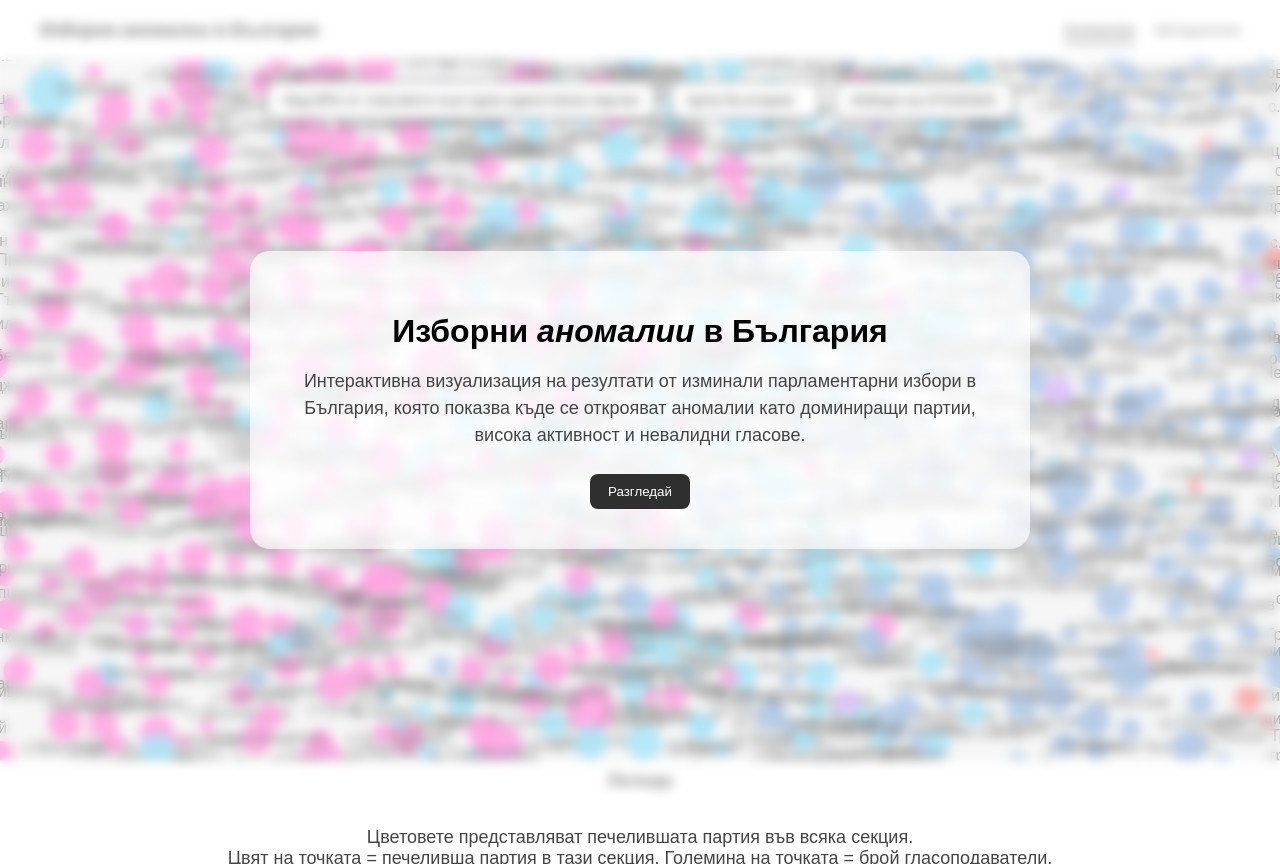
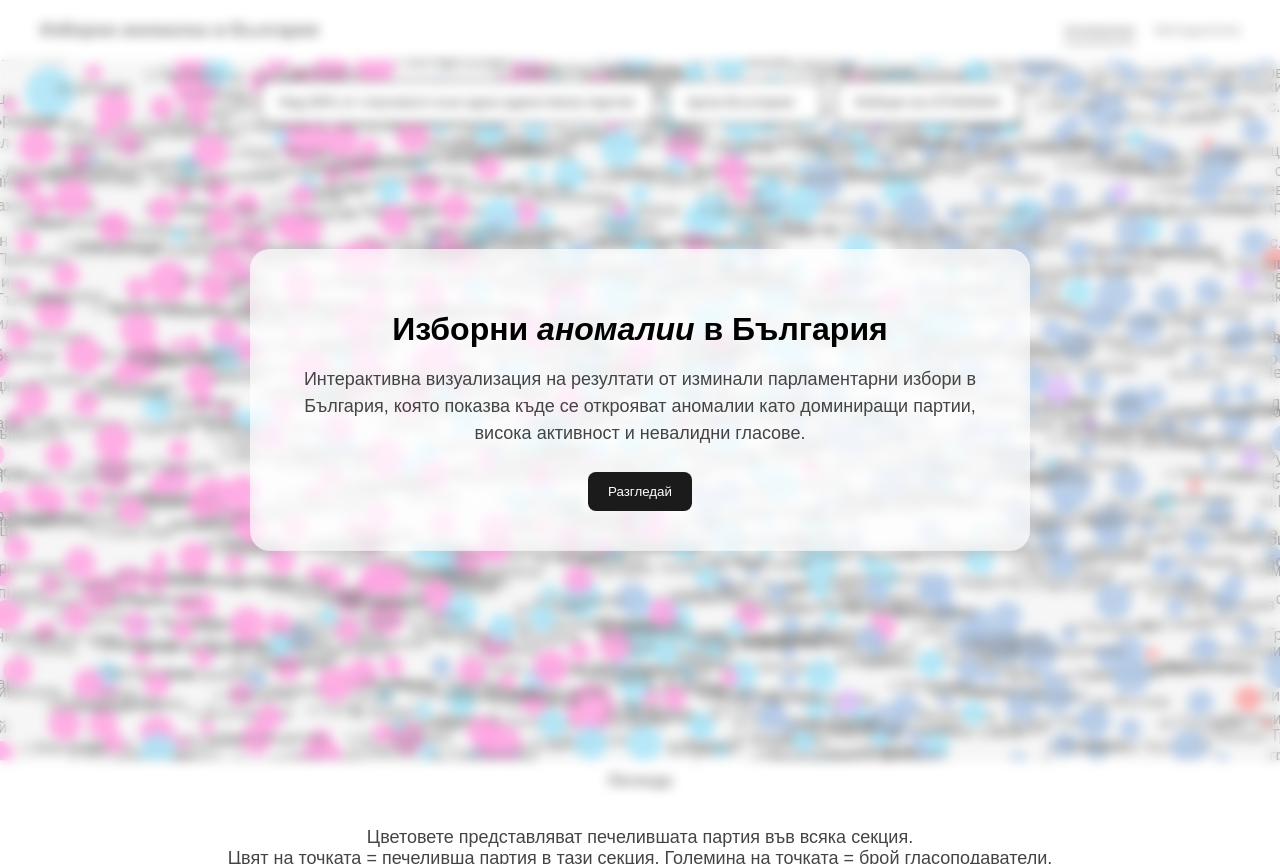
Before and after one commit to kosarakes-lab/izborni-anomalii, a plain HTML site: page index.html in a window 1280 px wide. In both pictures the pointer is over the button "Разгледай". Drawn offline with nearby package versions, Linux system fonts and the light colour scheme; animation ran at ten frames a second.

Commit message:
Update style.css

```diff
--- a/style.css
+++ b/style.css
@@ -52,6 +52,11 @@ body {
     color: white;
     cursor: pointer;
     border-radius: 8px;
+}
+
+#enterBtn:hover {
+    padding: 12px 20px;
+    background: rgb(27, 27, 27);
 }
 
 
@@ -146,7 +151,7 @@ body {
 
 select {
     appearance: none;
-    padding: 10px 16px;
+    padding: 12px 18px;
     border-radius: 10px;
     border: 2px solid #000000;
     background: white;
@@ -157,7 +162,9 @@ select {
 }
 
 select:hover {
-    border-color: #aaa;
+    border: 3px solid #000000;
+    font-weight: 900;
+    background: #F8F8F8;
 }
 
 #chart {
```
